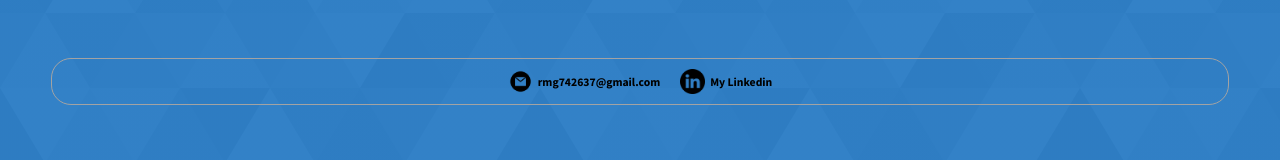
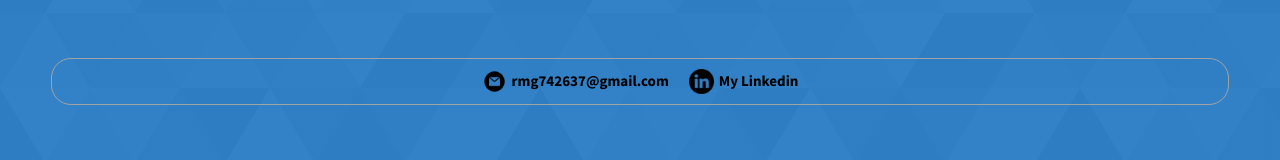
Before and after one commit to RM567/New-Portfolio, a website: page index.html in a window 1280 px wide. Shown: the part 3531-3691 px from the top of the page. Drawn offline with Linux system fonts and the light colour scheme.

Commit message:
Update index.html

```diff
--- a/index.html
+++ b/index.html
@@ -245,11 +245,11 @@
         <div class="contact-info-upper-container">
           <div class="contact-info-container">
               <img src="./assets/png/email.png" alt="Email icon" class="icon email-icon">
-              <h3><a href="rmg742637@gmail.com">rmg742637@gmail.com</a></h3>
+              <h1><a href="rmg742637@gmail.com">rmg742637@gmail.com</a></h1>
           </div>
           <div class="contact-info-container">
               <img src="./assets/png/linkedin.png" alt="Linkedin icon" class="icon contact-icon">
-              <h3><a href="https://www.linkedin.com/in/rayan-mohamed-969b9b220">My Linkedin</a></h3>
+              <h1><a href="https://www.linkedin.com/in/rayan-mohamed-969b9b220">My Linkedin</a></h1>
           </div>
       </div>
     </section>
```
